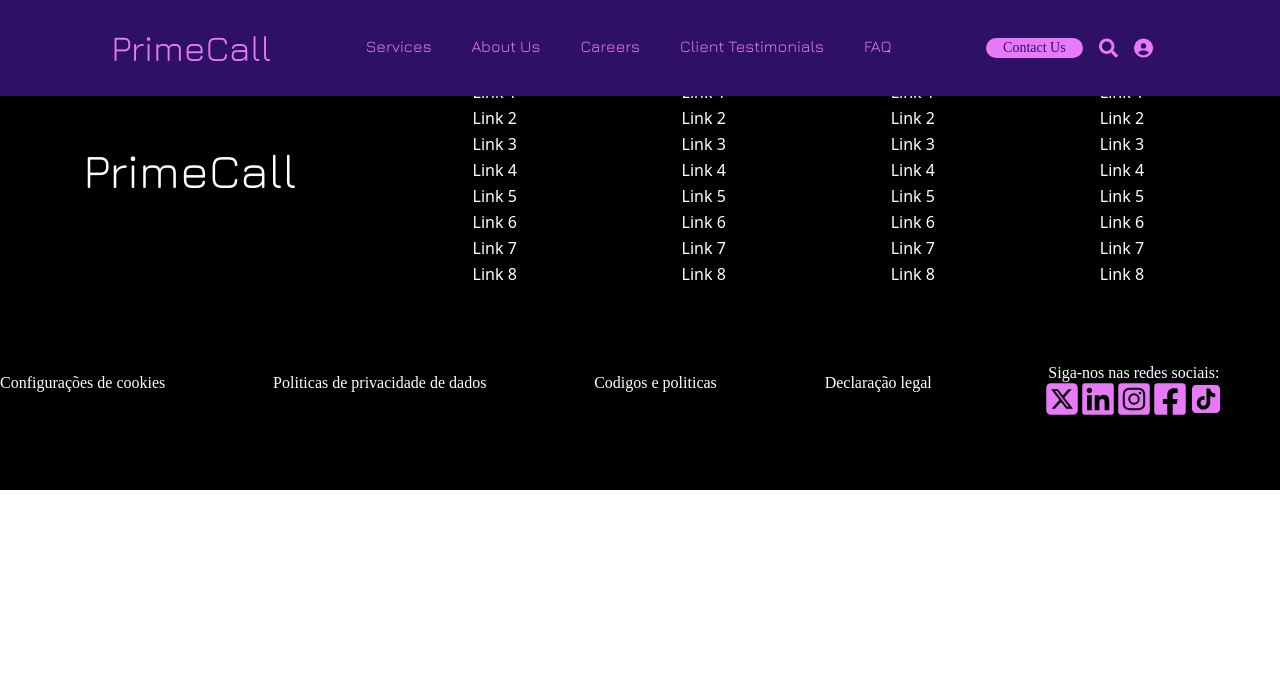
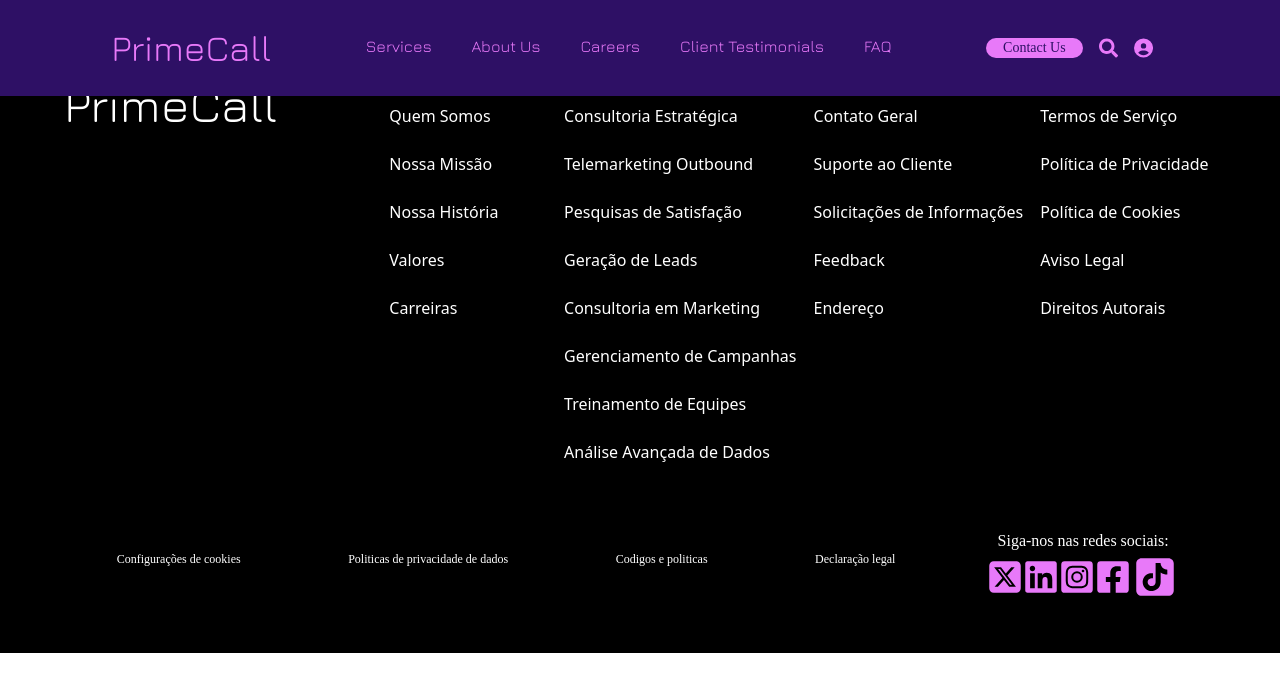
Before and after one commit to Ighor-A-Oliveira/PrimeCall, a React (Vite) app: page /about in a window 1280 px wide. Shown: the top 692 px of the page. Built offline with nearby package versions, Linux system fonts and the light colour scheme.

Commit message:
improved the footer, but it still needs some final touches

```diff
--- a/src/API.js
+++ b/src/API.js
@@ -132,3 +132,54 @@ const services = [
   export function getAccordionData() {
     return accordionData;
   }
+
+
+  const footerLinks = [
+    {
+      title: "Sobre a PrimeCall",
+      links: [
+        { name: "Quem Somos", url: "/quem-somos" },
+        { name: "Nossa Missão", url: "/missao" },
+        { name: "Nossa História", url: "/historia" },
+        { name: "Valores", url: "/valores" },
+        { name: "Carreiras", url: "/carreiras" },
+      ]
+    },
+    {
+      title: "Nossos Serviços",
+      links: [
+        { name: "Consultoria Estratégica", url: "/consultoria-estrategica" },
+        { name: "Telemarketing Outbound", url: "/telemarketing-outbound" },
+        { name: "Pesquisas de Satisfação", url: "/pesquisas-satisfacao" },
+        { name: "Geração de Leads", url: "/geracao-leads" },
+        { name: "Consultoria em Marketing", url: "/consultoria-marketing" },
+        { name: "Gerenciamento de Campanhas", url: "/gerenciamento-campanhas" },
+        { name: "Treinamento de Equipes", url: "/treinamento-equipes" },
+        { name: "Análise Avançada de Dados", url: "/analise-avancada-dados" },
+      ]
+    },
+    {
+      title: "Fale Conosco",
+      links: [
+        { name: "Contato Geral", url: "/contato-geral" },
+        { name: "Suporte ao Cliente", url: "/suporte-cliente" },
+        { name: "Solicitações de Informações", url: "/solicitacoes-informacoes" },
+        { name: "Feedback", url: "/feedback" },
+        { name: "Endereço", url: "/endereco" },
+      ]
+    },
+    {
+      title: "Informações Legais",
+      links: [
+        { name: "Termos de Serviço", url: "/termos-servico" },
+        { name: "Política de Privacidade", url: "/politica-privacidade" },
+        { name: "Política de Cookies", url: "/politica-cookies" },
+        { name: "Aviso Legal", url: "/aviso-legal" },
+        { name: "Direitos Autorais", url: "/direitos-autorais" },
+      ]
+    }
+  ];
+
+  export function getFooterLinks() {
+    return footerLinks;
+  }
--- a/src/App.jsx
+++ b/src/App.jsx
@@ -12,6 +12,7 @@ function App() {
         <Route element={<Layout />}>
           <Route path="/" element={<Home />}/>
           <Route path="about" element={<About />}/>
+          <Route path='*' element={<p>Erro Pagina não encontrada</p>}/>
         </Route>
       </Routes>
     </>
--- /dev/null
+++ b/src/components/Footer/Footer.jsx
@@ -0,0 +1,108 @@
+import { Link } from "react-router-dom";
+import { FaSquareXTwitter } from "react-icons/fa6";
+import { FaLinkedin } from "react-icons/fa";
+import { FaInstagramSquare } from "react-icons/fa";
+import { FaFacebookSquare } from "react-icons/fa";
+import { AiFillTikTok } from "react-icons/ai";
+import { getFooterLinks } from "../../API";
+
+
+
+export default function Footer() {
+  const icons = [
+    {
+      icon: <FaSquareXTwitter  className="text-5xl sm:text-4xl text-fuchsia-400 cursor-pointer"/>
+    },
+    {
+      icon: <FaLinkedin className="text-5xl sm:text-4xl text-fuchsia-400 cursor-pointer"/>
+    },
+    {
+      icon: <FaInstagramSquare className="text-5xl sm:text-4xl text-fuchsia-400 cursor-pointer"/>
+    },
+    {
+      icon: <FaFacebookSquare className="text-5xl sm:text-4xl text-fuchsia-400 cursor-pointer"/>
+    },
+    {
+      icon: <AiFillTikTok className="text-6xl sm:text-5xl text-fuchsia-400 cursor-pointer"/>
+    },
+  ]
+  const footerLinks = getFooterLinks();
+  return (
+    <div className="w-full bg-black text-white flex flex-col items-center min-h-[300px] py-8">
+      <div className="sm:w-[90%] flex flex-col items-center sm:items-start sm:flex-row sm:justify-between">
+        {/* Main Logo Section */}
+        <Link className="sm:mr-8 md:mr-16 lg:mr-28 mt-4 md:mt-8 mb-8 sm:mb-0"  to="/">
+          <p className="font-jura text-4xl md:text-3xl lg:text-5xl relative hover:text-white after:absolute
+                after:left-0 after:right-0 after:bottom-0 after:h-[2px]
+                after:bg-fuchsia-400 after:scale-x-0
+                hover:after:scale-x-100 text-center">
+            PrimeCall
+          </p>
+        </Link>
+
+        {/* Links Sections */}
+        <div className="flex flex-col items-center sm:items-start sm:flex-row sm:justify-between w-full">
+          {footerLinks.map((footerLink, index) => (
+            <div key={index} className="flex flex-col items-center sm:items-start mb-4 sm:mb-2">
+              <div className="sm:h-[48px] font-bold mb-2 text-base lg:text-lg font-sans text-center sm:text-start ">
+                {footerLink.title}
+              </div>
+              {footerLink.links.map((link, linkIndex) => (
+                <div className="sm:h-[48px] " key={linkIndex}>
+                  <Link className="relative mb-2">
+                    <div className="sm:w-[130px] lg:w-auto pb-0.5 after:absolute
+                    after:left-0 after:right-0 sm:after:right-[70px] lg:after:right-0 after:bottom-0 after:h-[2px]
+                    after:bg-fuchsia-400 after:scale-x-0
+                    hover:after:scale-x-100 text-center sm:text-start font-sans text-sm sm:text-sm lg:text-base">
+                      {link.name}
+                    </div>
+                  </Link>
+                </div>
+              ))}
+            </div>
+          ))}
+        </div>
+      </div>
+
+      <div className="w-[90%] h-[125px] flex flex-col sm:flex-row justify-center sm:justify-between">
+        <div className="w-full flex items-center text-center flex-col sm:flex-row justify-center md:justify-around ">
+          <div className="">
+            <Link className="cursor-pointer sm:text-xs sm:mr-0.5">
+                  Configurações de cookies
+            </Link>
+          </div>
+          <div>
+            <Link className="cursor-pointer sm:text-xs sm:mr-0.5">
+              Politicas de privacidade de dados
+            </Link>
+          </div>
+          <div>
+            <Link className="cursor-pointer sm:text-xs sm:mr-0.5">
+              Codigos e politicas
+            </Link>
+          </div>
+          <div>
+            <Link className="cursor-pointer sm:text-xs sm:mr-0.5  ">
+              Declaração legal
+            </Link>
+          </div>
+        </div>
+
+        <div className="md:w-[30%] flex justify-center items-center flex-col mt-4">
+          <div>
+            <p >Siga-nos nas redes sociais:</p>
+          </div>
+
+          <div className="flex justify-center items-center pt-1 mt-2 md:mt-0">
+            {icons.map((icon, index) => (
+              <Link className="" key={index}>
+                {icon.icon}
+              </Link>
+            ))}
+          </div>
+
+        </div>
+      </div>
+    </div>
+  )
+}
--- a/src/components/TextAndImage/TextAndImage.jsx
+++ b/src/components/TextAndImage/TextAndImage.jsx
@@ -2,7 +2,7 @@
 
 export default function TextAndImage() {
   return (
-    <div className="bg-stone-100 min-h-[300px] flex justify-center py-8">
+    <div className="bg-stone-100 min-h-[300px] flex justify-center py-14">
         <div className="flex justify-around items-center max-w-[80%] flex-col lg:flex-row">
         <div className="lg:px-6 text-justify max-w-[100%] lg:max-w-[60%]">
             <p className="text-purple-700 text-2xl md:text-3xl mb-2 font-bold">Sobre a PrimeCall</p>
--- a/src/pages/Footer.jsx
+++ /dev/null
@@ -1,99 +0,0 @@
-import { Link } from "react-router-dom";
-import { FaSquareXTwitter } from "react-icons/fa6";
-import { FaLinkedin } from "react-icons/fa";
-import { FaInstagramSquare } from "react-icons/fa";
-import { FaFacebookSquare } from "react-icons/fa";
-import { AiFillTikTok } from "react-icons/ai";
-
-
-
-export default function Footer() {
-  return (
-    <div className="w-full bg-black text-white flex flex-col items-center min-h-[300px] py-8">
-      <div className="md:w-[87%] sm:w-full flex flex-col items-center sm:flex-row sm:justify-between">
-        {/* Main Logo Section */}
-        <div className="flex flex-col items-left mb-6 sm:mb-0">
-          <Link className="md:mr-24 lg:mr-44" to="/">
-            <p
-              className="font-jura text-2xl md:text-4xl lg:text-5xl relative hover:text-white after:absolute
-                after:left-0 after:right-0 after:bottom-0 after:h-[2px]
-                after:bg-fuchsia-400 after:scale-x-0
-                hover:after:scale-x-100 text-center"
-            >
-              PrimeCall
-            </p>
-          </Link>
-        </div>
-
-        {/* Links Sections */}
-        <div className="flex flex-col items-center sm:flex-row sm:justify-between w-full">
-          {Array.from({ length: 4 }).map((_, index) => (
-            <div key={index} className="flex flex-col items-center md:items-start mb-4 sm:mb-0">
-              <div className="font-bold mb-2 text-lg font-sans">Links úteis</div>
-              {Array.from({ length: 8 }).map((_, linkIndex) => (
-                <>
-                  <Link className="relative mb-2">
-                    <div className="pb-0.5 after:absolute
-                after:left-0 after:right-0 after:bottom-0 after:h-[2px]
-                after:bg-fuchsia-400 after:scale-x-0
-                hover:after:scale-x-100 text-center font-sans" key={linkIndex}>Link {linkIndex + 1}</div>
-                  </Link>
-                </>
-              ))}
-            </div>
-          ))}
-        </div>
-      </div>
-
-      <div className="w-[87%] h-[150px] w-full flex flex-col sm:flex-row mt-4 justify-center md:justify-between">
-        <div className=" sm:w-full flex items-center flex-col sm:flex-row justify-center md:justify-between md:pr-14 ">
-          <div className="">
-            <Link className="cursor-pointer">
-                  Configurações de cookies
-            </Link>
-          </div>
-          <div>
-            <Link className="cursor-pointer">
-              Politicas de privacidade de dados
-            </Link>
-          </div>
-          <div>
-            <Link className="cursor-pointer">
-              Codigos e politicas
-            </Link>
-          </div>
-          <div>
-            <Link className="cursor-pointer">
-              Declaração legal
-            </Link>
-          </div>
-        </div>
-
-        <div className="md:w-[30%] flex justify-center items-center flex-col mt-4">
-          <div>
-            <p>Siga-nos nas redes sociais:</p>
-          </div>
-
-          <div className="flex justify-center items-center mt-2 md:mt-0">
-            <Link>
-              <FaSquareXTwitter  className="text-6xl md:text-4xl text-fuchsia-400 cursor-pointer"/>
-            </Link>
-            <Link>
-              <FaLinkedin className="text-6xl md:text-4xl text-fuchsia-400 cursor-pointer"/>
-            </Link>
-            <Link>
-              <FaInstagramSquare className="text-6xl md:text-4xl text-fuchsia-400 cursor-pointer"/>
-            </Link>
-            <Link>
-              <FaFacebookSquare className="text-6xl md:text-4xl text-fuchsia-400 cursor-pointer"/>
-            </Link>
-            <Link>
-              <AiFillTikTok className="text-7xl md:text-4xl text-fuchsia-400 cursor-pointer"/>
-            </Link>
-          </div>
-
-        </div>
-      </div>
-    </div>
-  )
-}
--- a/src/pages/Layout.jsx
+++ b/src/pages/Layout.jsx
@@ -1,6 +1,6 @@
 import { Outlet } from "react-router-dom";
-import Navbar from "./Navbar";
-import Footer from "./Footer";
+import Navbar from "../components/Navbar/Navbar";
+import Footer from "../components/Footer/Footer";
 
 
 export default function Layout() {
```
Also changed, not shown: src/components/Navbar/Navbar.jsx (renamed from src/pages/Navbar.jsx).
